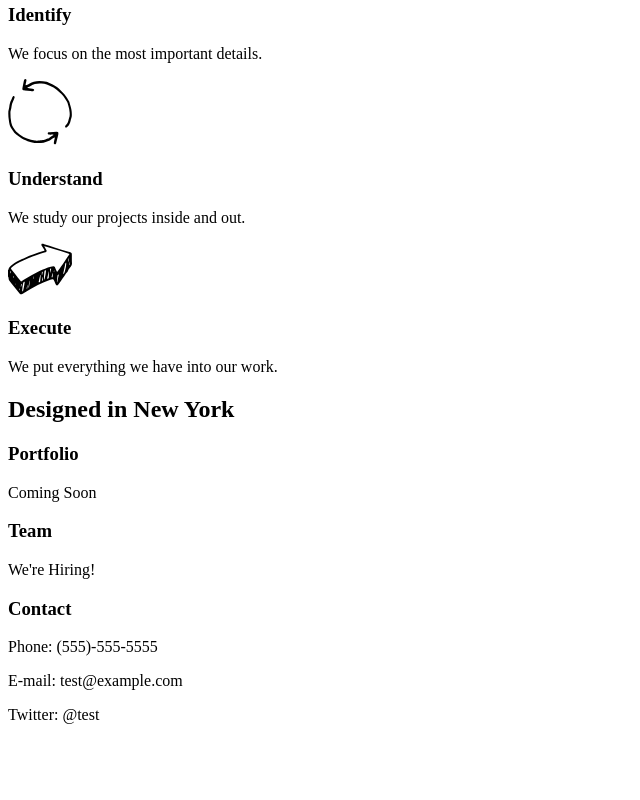
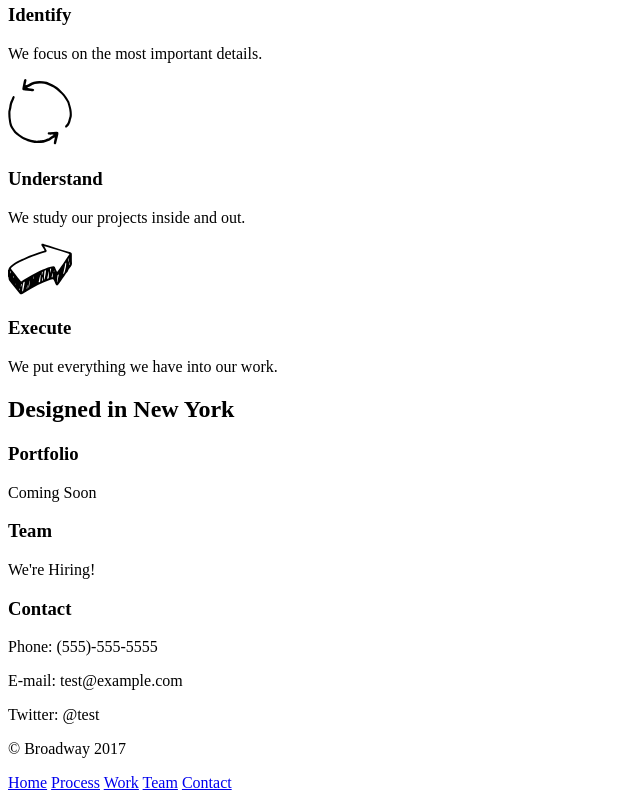
Before and after one commit to shuanjin/broadway, a plain HTML site: page index.html in a window 1280 px wide. Shown: the part 354-1154 px from the top of the page, without its empty margins (0-640 px from the left). Before the commit the page ends 1094 px from the top, so only its background shows below. Drawn offline with Linux system fonts and the light colour scheme.

Commit message:
added footer section

```diff
--- a/index.html
+++ b/index.html
@@ -69,6 +69,18 @@
       </div>
     </div>
 
+    <!-- Footer section -->
+    <div class="footer">
+      <p>© Broadway 2017</p>
+        <nav>
+          <a href="#">Home</a>
+          <a href="#process">Process</a>
+          <a href="#portfolio">Work</a>
+          <a href="#team">Team</a>
+          <a href="#contact">Contact</a>
+        </nav>
+    </div>
+
   </body>
 
 </html>
```
